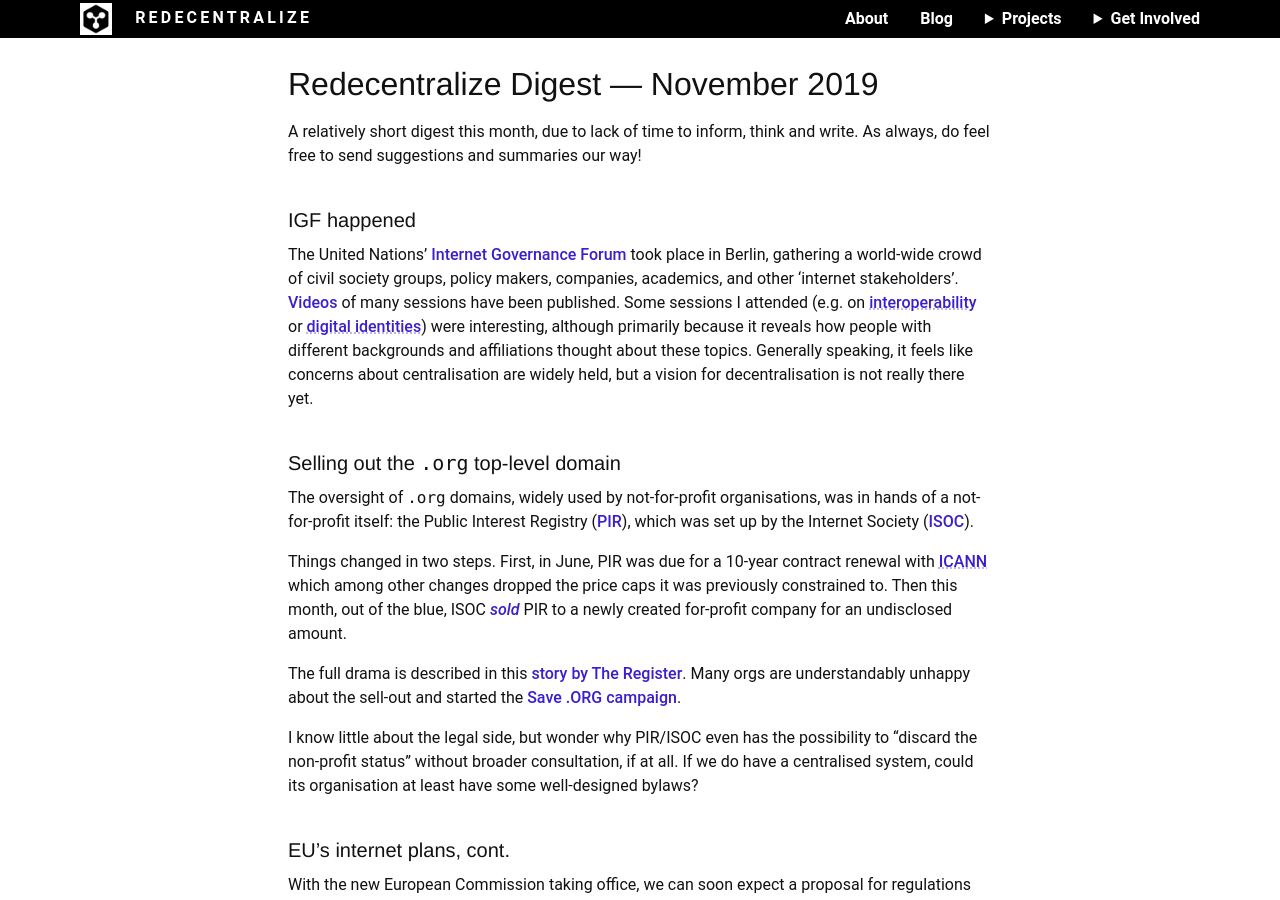
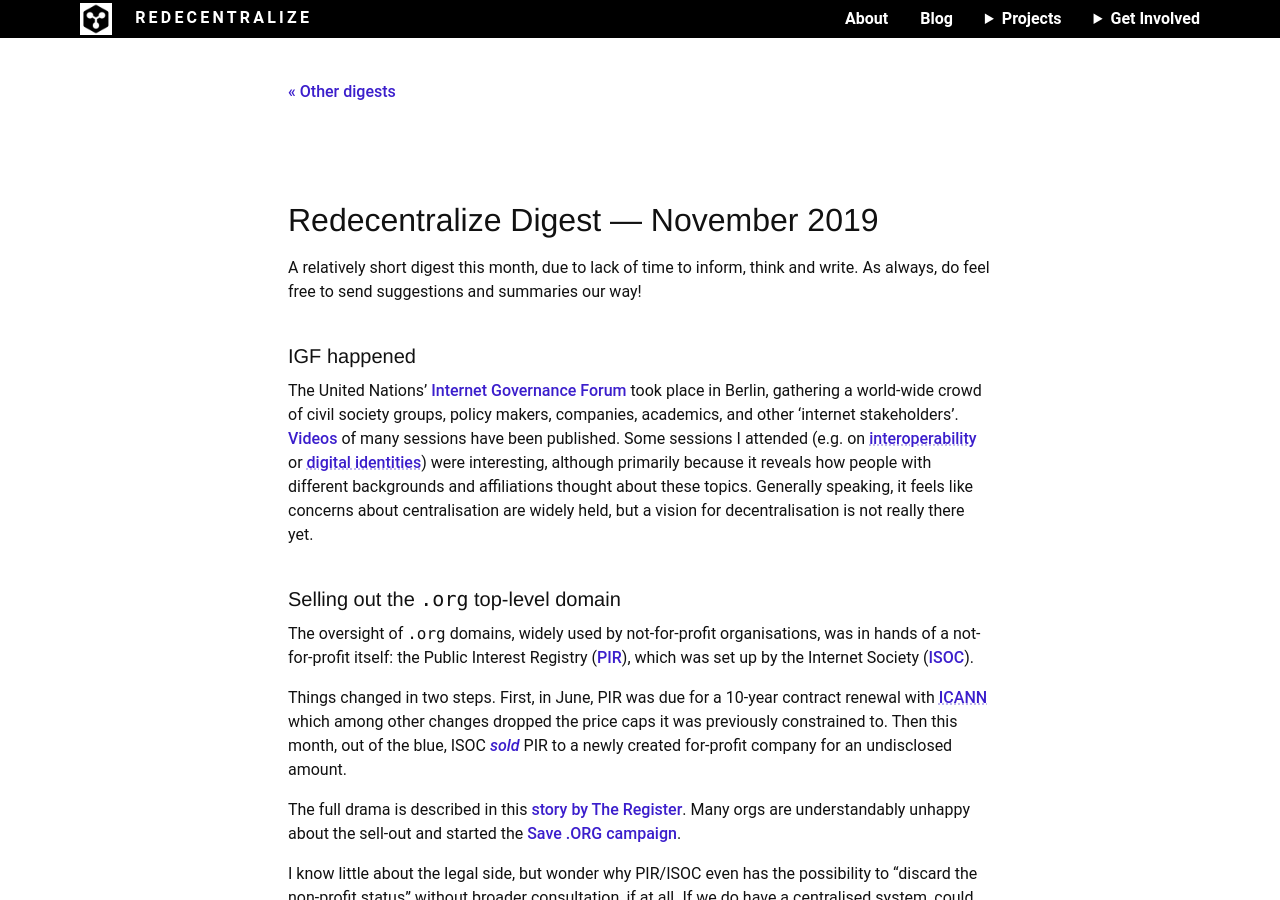
Before and after one commit to redecentralize/redecentralize-website, a Jekyll site: the page built from _posts/redigest/2019-11-30-redigest.md, in a window 1280 px wide and 900 px high. Built offline with Jekyll 4.4.1, drawn with Linux system fonts in a browser that asks for light colours.

Commit message:
Add redigest to navigation, tweak its layout

```diff
--- a/_layouts/default.html
+++ b/_layouts/default.html
@@ -50,8 +50,11 @@
                 Alternative Internet
               </a>
             </li>
+            <li>
+              <a href="/redigest/">ReDigest</a>
+            </li>
             <li {% if page.id == 'events' %}class="active"{% endif %}>
-              <a href="/events">Events</a>
+              <a href="/events/">Events</a>
             </li>
           </ul>
         </div>
--- a/_layouts/redigest.html
+++ b/_layouts/redigest.html
@@ -3,12 +3,15 @@
 id: redigest
 ---
 
+<header>
+  <a href="/redigest/">&laquo; Other digests</a>
+</header>
 <main class="container single-column spacious">
 
   {{ content }}
 
   <footer>
-    <hr class="flashy pill"/>
+    <hr/>
     <p>
       To receive future digests, follow our <a href="/blog/">blog</a> or subscribe to our newsletter:
       <a class="flashy btn" target="_blank" href="http://eepurl.com/DgRA1">Subscribe to our newsletter</a>
```
